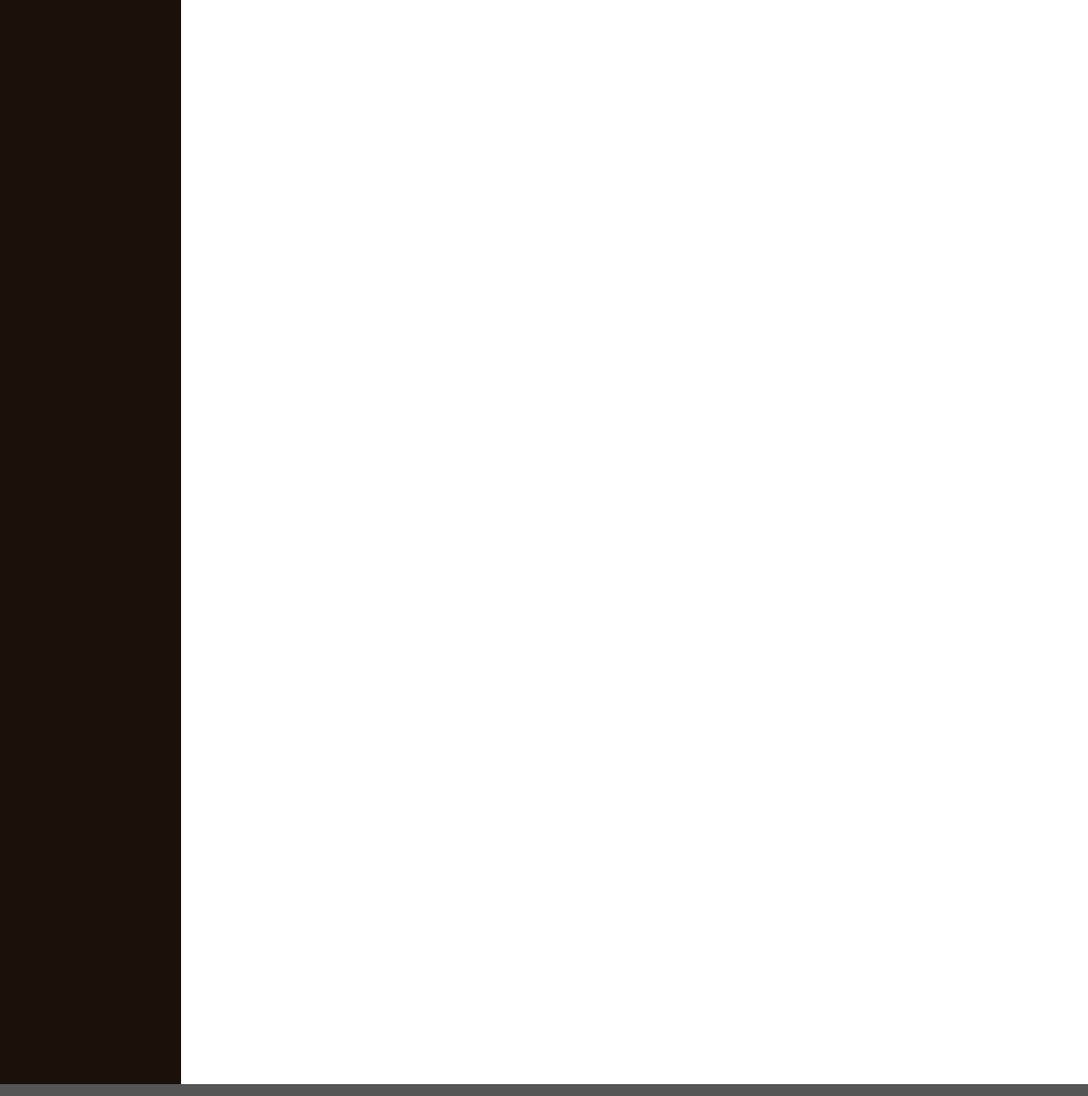
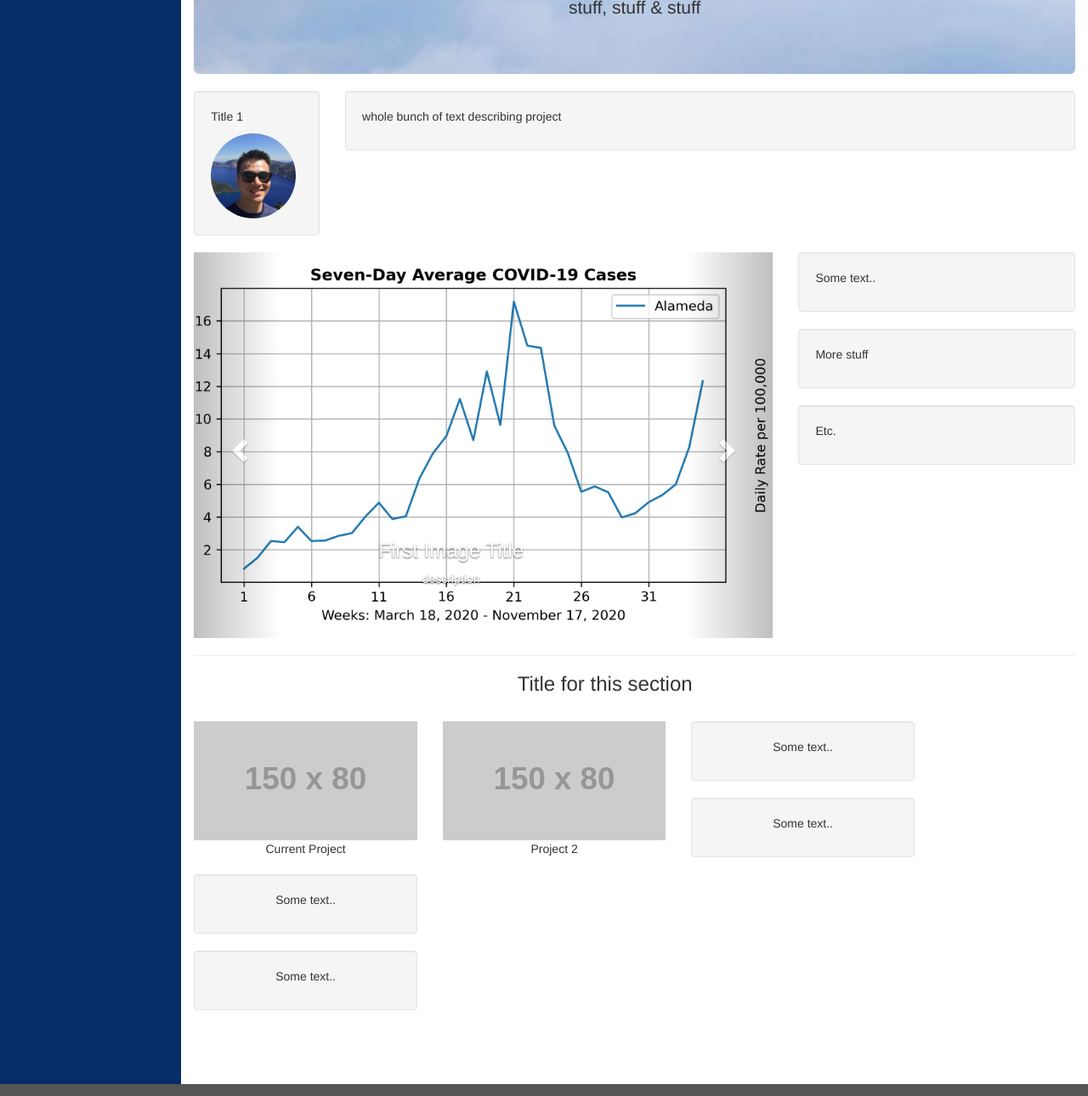
Before and after one commit to stuhunter4/hunterStuff, a plain HTML site: page index.html in a window 1280 px wide. Shown: the part 224-1514 px from the top of the page at 85% size. Drawn offline with nearby package versions, Linux system fonts and the light colour scheme; placeholder pictures from the web are drawn by us.

Commit message:
added the basic profile for the landing page

```diff
--- a/index.html
+++ b/index.html
@@ -13,18 +13,30 @@
 
     /* Set gray background color, image and 100% height */
     .sidenav {
-      background-color: #1c100b;
+      background-color: #062d68;
       /* background-image: url("IMG_0213_ed.jpg"); */
       height: 100%;
     }
 
+    /* Remove the jumbotron's default bottom margin */
+    .jumbotron {
+      margin-bottom: 0;
+      background-image: url("./landscape.jpg");
+    }
+
+    .carousel-inner img {
+      width: 100%; /* Set width to 100% */
+      min-height: 200px;
+    }
+
     a {
-        color: #edb879;
+        color: white;
     }
 
     h4 {
-        color: #44bcd8;
+        color: white;
     }
+
     /* Set black background color, white text and some padding */
     footer {
       background-color: #555;
@@ -39,7 +51,10 @@
         padding: 15px;
       }
       .row.content {height: auto;}
-      body {background-color: #1c100b;}
+      .carousel-caption {
+        display: none;
+      }
+      body {background-color: #062d68;}
     }
   </style>
 </head>
@@ -58,12 +73,119 @@
     </div>
 
     <div class="col-sm-10">
-      <h4><small>REPORT</small></h4>
+      <h4><small>SOME SORT OF REPORT TITLE</small></h4>
       <hr>
-      <p>stuff stuff stuff stuff stuff stuff stuff stuff stuff stuff stuff stuff stuff stuff stuff stuff.</p>
-      <br><br>
+
+
+      <div class="jumbotron">
+        <div class="container text-center">
+          <h1>Jumbo placeholder</h1>
+          <p>stuff, stuff & stuff</p>
+        </div>
+      </div>
+      <br>
+
+      <div class="row">
+        <div class="col-sm-2">
+          <div class="well">
+           <p>Title 1</p>
+           <img src="./IMG_profile.jpg" class="img-circle" height="100" width="100" alt="Avatar">
+          </div>
+        </div>
+        <div class="col-sm-10">
+          <div class="well">
+            <p>whole bunch of text describing project</p>
+          </div>
+        </div>
+      </div>
+
+      <div class="row">
+        <div class="col-sm-8">
+          <div id="myCarousel" class="carousel slide" data-ride="carousel">
+            <!-- Indicators -->
+            <ol class="carousel-indicators">
+              <li data-target="#myCarousel" data-slide-to="0" class="active"></li>
+              <li data-target="#myCarousel" data-slide-to="1"></li>
+            </ol>
+
+            <!-- Wrapper for slides -->
+            <div class="carousel-inner" role="listbox">
+              <div class="item active">
+                <img src="./county_data/Alameda_cases.jpg" alt="Image">
+                <div class="carousel-caption">
+                  <h3>First Image Title</h3>
+                  <p>description</p>
+                </div>
+              </div>
+
+              <div class="item">
+                <img src="./county_data/San Francisco_cases.jpg" alt="Image">
+                <div class="carousel-caption">
+                  <h3>Second Image Title</h3>
+                  <p>more description</p>
+                </div>
+              </div>
+            </div>
+
+            <!-- Left and right controls -->
+            <a class="left carousel-control" href="#myCarousel" role="button" data-slide="prev">
+              <span class="glyphicon glyphicon-chevron-left" aria-hidden="true"></span>
+              <span class="sr-only">Previous</span>
+            </a>
+            <a class="right carousel-control" href="#myCarousel" role="button" data-slide="next">
+              <span class="glyphicon glyphicon-chevron-right" aria-hidden="true"></span>
+              <span class="sr-only">Next</span>
+            </a>
+          </div>
+        </div>
+        <div class="col-sm-4">
+          <div class="well">
+            <p>Some text..</p>
+          </div>
+          <div class="well">
+             <p>More stuff</p>
+          </div>
+          <div class="well">
+             <p>Etc.</p>
+          </div>
+        </div>
+      </div>
+      <hr>
+      </div>
+
+      <div class="container text-center">
+        <h3>Title for this section</h3>
+        <br>
+        <div class="row">
+          <div class="col-sm-3">
+            <img src="https://placehold.it/150x80?text=IMAGE" class="img-responsive" style="width:100%" alt="Image">
+            <p>Current Project</p>
+          </div>
+          <div class="col-sm-3">
+            <img src="https://placehold.it/150x80?text=IMAGE" class="img-responsive" style="width:100%" alt="Image">
+            <p>Project 2</p>
+          </div>
+          <div class="col-sm-3">
+            <div class="well">
+             <p>Some text..</p>
+            </div>
+            <div class="well">
+             <p>Some text..</p>
+            </div>
+          </div>
+          <div class="col-sm-3">
+            <div class="well">
+             <p>Some text..</p>
+            </div>
+            <div class="well">
+             <p>Some text..</p>
+            </div>
+          </div>
+        </div>
+
 
     </div>
+
   </div>
 </div>
 
```
Also changed, not shown: IMG_profile.jpg (added), county_data/Alameda_cases.jpg (added), county_data/San Francisco_cases.jpg (added), landscape.jpg (added).
